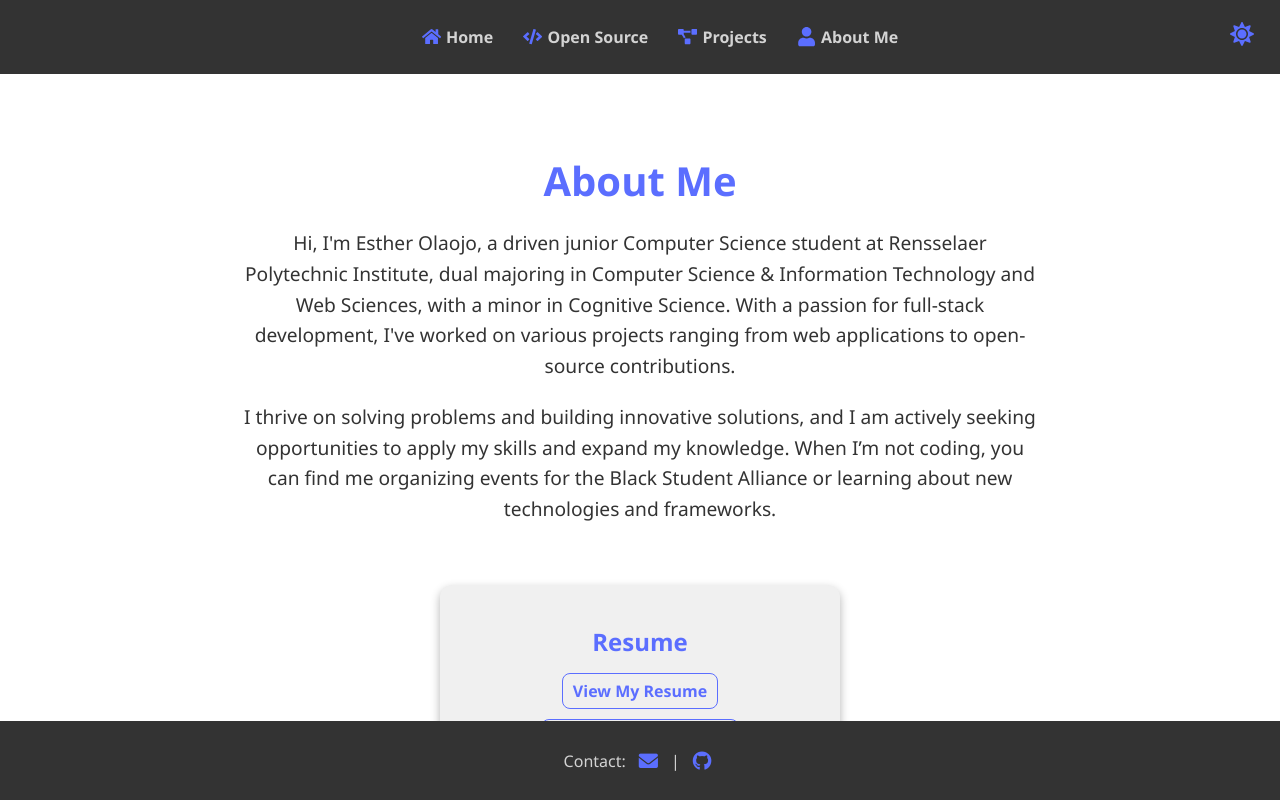
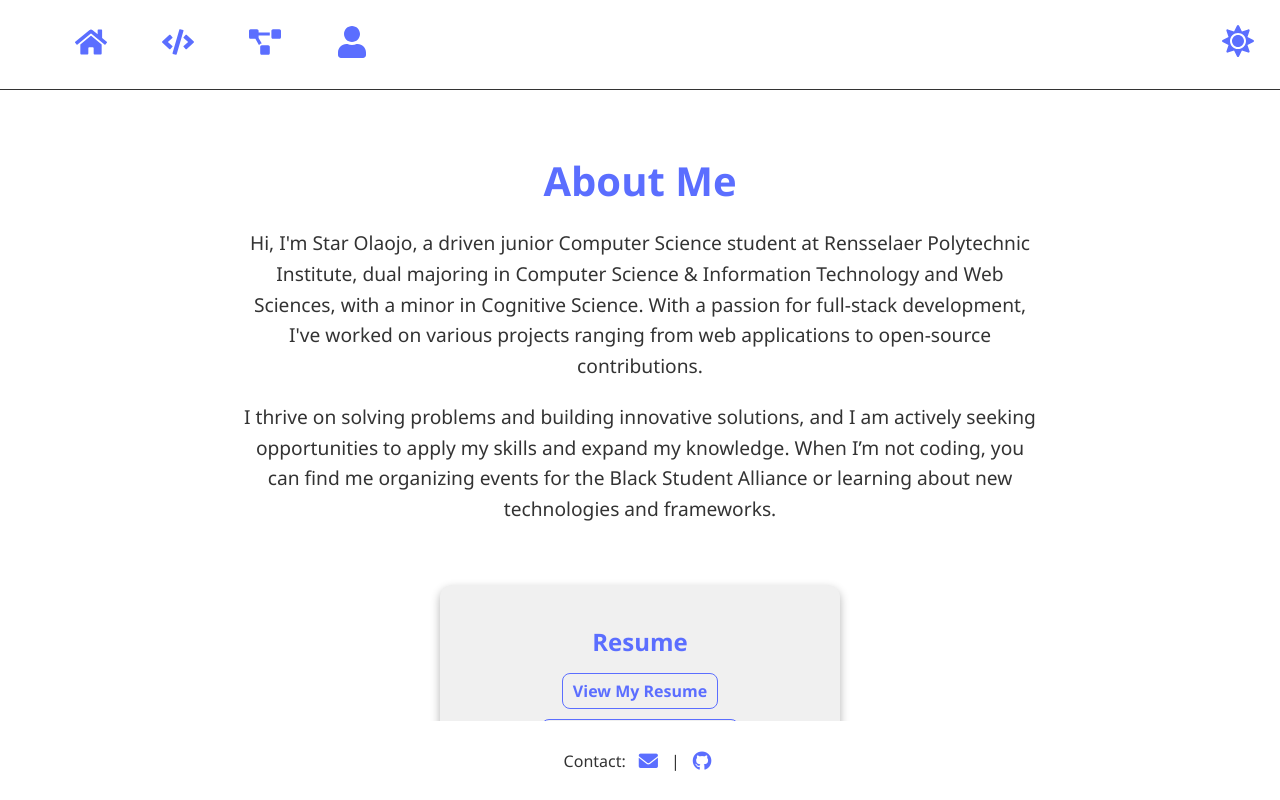
Before and after one commit to Esstar612/my_portfolio, a React (Create React App) app: page /my_portfolio/about in a window 1280 px wide. Shown: the top 800 px of the page. Built offline with nearby package versions, Linux system fonts and the light colour scheme.

Commit message:
Fixed color and icons on navbar

```diff
--- a/src/App.css
+++ b/src/App.css
@@ -1,9 +1,9 @@
-.navbar {
-  background-color: #333;
-  padding: 10px 20px;
-  display: flex;
-  justify-content: center;
-}
+/*.navbar {*/
+/*  background-color: #333;*/
+/*  padding: 10px 20px;*/
+/*  display: flex;*/
+/*  justify-content: center;*/
+/*}*/
 
 .navbar ul {
   list-style: none;
@@ -30,7 +30,7 @@ header, .about, .projects, .contact {
   width: 80%;
 }
 footer {
-  background-color: #333;
+  background-color: var(--navbar-background);
   color: #d3d3d3;
   text-align: center;
   padding: 10px 0;
@@ -43,7 +43,8 @@ footer p {
   display: flex;
   justify-content: center;
   align-items: center;
-  gap: 8px; /* Add gap between Contact text and icons */
+  gap: 8px;
+  color: var(--text-color)
 }
 
 footer a {
--- a/src/components/Navbar.css
+++ b/src/components/Navbar.css
@@ -1,5 +1,5 @@
 .navbar {
-    background-color: #333;
+    background-color: var(--navbar-background); /* Use theme variable for background */
     padding: 10px 20px;
     display: flex;
     justify-content: space-between;
@@ -9,11 +9,14 @@
     top: 0;
     z-index: 100;
     box-sizing: border-box;
+    border-bottom: 1px solid var(--text-color); /* Light border in light mode */
 }
+
 
 .navbar ul {
     list-style: none;
     display: flex;
+    gap: 25px
 }
 
 .navbar ul li {
@@ -22,18 +25,22 @@
 }
 
 .navbar ul li a {
-    display: flex;
-    align-items: center;
-    gap: 5px;
-    text-decoration: none;
-    color: #d3d3d3;
-    font-weight: bold;
-    transition: color 0.3s ease;
+    position: relative;
 }
+
+/*.navbar ul li a {*/
+/*    display: flex;*/
+/*    align-items: center;*/
+/*    gap: 5px;*/
+/*    text-decoration: none;*/
+/*    color: #d3d3d3;*/
+/*    font-weight: bold;*/
+/*    transition: color 0.3s ease;*/
+/*}*/
 
 .navbar ul li a svg {
     color: var(--highlight-color);
-    font-size: 1.2em;
+    font-size: 2em;
 }
 
 .navbar ul li a:hover {
@@ -44,7 +51,7 @@
     background: none;
     border: none;
     color: var(--highlight-color);
-    font-size: 1.5em;
+    font-size: 2em;
     cursor: pointer;
     position: absolute;
     right: 20px;
@@ -53,3 +60,35 @@
 .theme-toggle:hover {
     color: #c299ff;
 }
+
+/* Tooltip styles */
+.navbar ul li a[data-tooltip]:hover::after{
+    content: attr(data-tooltip);
+    position: absolute;
+    bottom: -30px; /* Adjust as necessary for placement */
+    left: 50%;
+    transform: translateX(-50%);
+    background-color: #333; /* Tooltip background color */
+    color: #fff; /* Tooltip text color */
+    padding: 5px 8px;
+    border-radius: 4px;
+    font-size: 0.9em;
+    white-space: nowrap;
+    z-index: 10;
+    opacity: 1;
+    transition: opacity 0.1s ease-in-out;
+}
+
+/* Hide tooltip by default */
+.navbar ul li a[data-tooltip]::after,
+.theme-toggle[data-tooltip]::after {
+    opacity: 0;
+    pointer-events: none;
+    transition: opacity 0.1s ease-in-out;
+}
+
+/* Show tooltip on hover */
+.navbar ul li a:hover::after,
+.theme-toggle:hover::after {
+    opacity: 1;
+}
--- a/src/components/Navbar.js
+++ b/src/components/Navbar.js
@@ -22,27 +22,31 @@ const Navbar = () => {
         <nav className="navbar">
             <ul>
                 <li>
-                    <Link to="/">
-                        <FaHome /> Home
+                    <Link to="/" data-tooltip="Home">
+                        <FaHome />
                     </Link>
                 </li>
                 <li>
-                    <Link to="/open-source">
-                        <FaCode /> Open Source
+                    <Link to="/open-source" data-tooltip="Open Source">
+                        <FaCode />
                     </Link>
                 </li>
                 <li>
-                    <Link to="/projects">
-                        <FaProjectDiagram /> Projects
+                    <Link to="/projects" data-tooltip="Projects">
+                        <FaProjectDiagram />
                     </Link>
                 </li>
                 <li>
-                    <Link to="/about">
-                        <FaUser /> About Me
+                    <Link to="/about" data-tooltip="About Me">
+                        <FaUser />
                     </Link>
                 </li>
             </ul>
-            <button className="theme-toggle" onClick={toggleTheme}>
+            <button
+                className="theme-toggle"
+                onClick={toggleTheme}
+                data-tooltip={darkTheme ? "Switch to Light Mode" : "Switch to Dark Mode"}
+            >
                 {darkTheme ? <FaMoon /> : <FaSun />}
             </button>
         </nav>
--- a/src/index.css
+++ b/src/index.css
@@ -5,6 +5,7 @@
   --link-color: #5b6eff;
   --card-background-color: #f0f0f0;
   --highlight-color: #5b6eff; /* Purple or blue accent color */
+  --navbar-background: #ffffff; /* Navbar background for light theme */
 }
 
 [data-theme="dark"] {
@@ -13,7 +14,8 @@
   --text-color: #d3d3d3;
   --link-color: #a29bfe;
   --card-background-color: #333;
-  --highlight-color: #a29bfe; /* Dark theme accent color */
+  --highlight-color: #a29bfe;
+  --navbar-background: #333;
 }
 
 body, html {
--- a/src/pages/About.js
+++ b/src/pages/About.js
@@ -7,7 +7,7 @@ const About = () => {
             <div className="about-content">
                 <h1>About Me</h1>
                 <p>
-                    Hi, I'm Esther Olaojo, a driven junior Computer Science student at Rensselaer Polytechnic Institute, dual majoring in Computer Science & Information Technology and Web Sciences, with a minor in Cognitive Science. With a passion for full-stack development, I've worked on various projects ranging from web applications to open-source contributions.
+                    Hi, I'm Star Olaojo, a driven junior Computer Science student at Rensselaer Polytechnic Institute, dual majoring in Computer Science & Information Technology and Web Sciences, with a minor in Cognitive Science. With a passion for full-stack development, I've worked on various projects ranging from web applications to open-source contributions.
                 </p>
                 <p>
                     I thrive on solving problems and building innovative solutions, and I am actively seeking opportunities to apply my skills and expand my knowledge. When I’m not coding, you can find me organizing events for the Black Student Alliance or learning about new technologies and frameworks.
--- a/src/pages/Home.js
+++ b/src/pages/Home.js
@@ -33,7 +33,7 @@ const Home = () => {
     return (
         <div className="home">
             <section className="intro">
-                <h1>Hey, I'm Esther</h1>
+                <h1>Hey, I'm Star</h1>
                 <p>I'm a junior Computer Science student at Rensselaer Polytechnic Institute, passionate about
                     full-stack development and open-source projects.</p>
                 <p>On this site, you can check out my <a href="#projects">projects</a>, learn more <a href="/about">about
```
